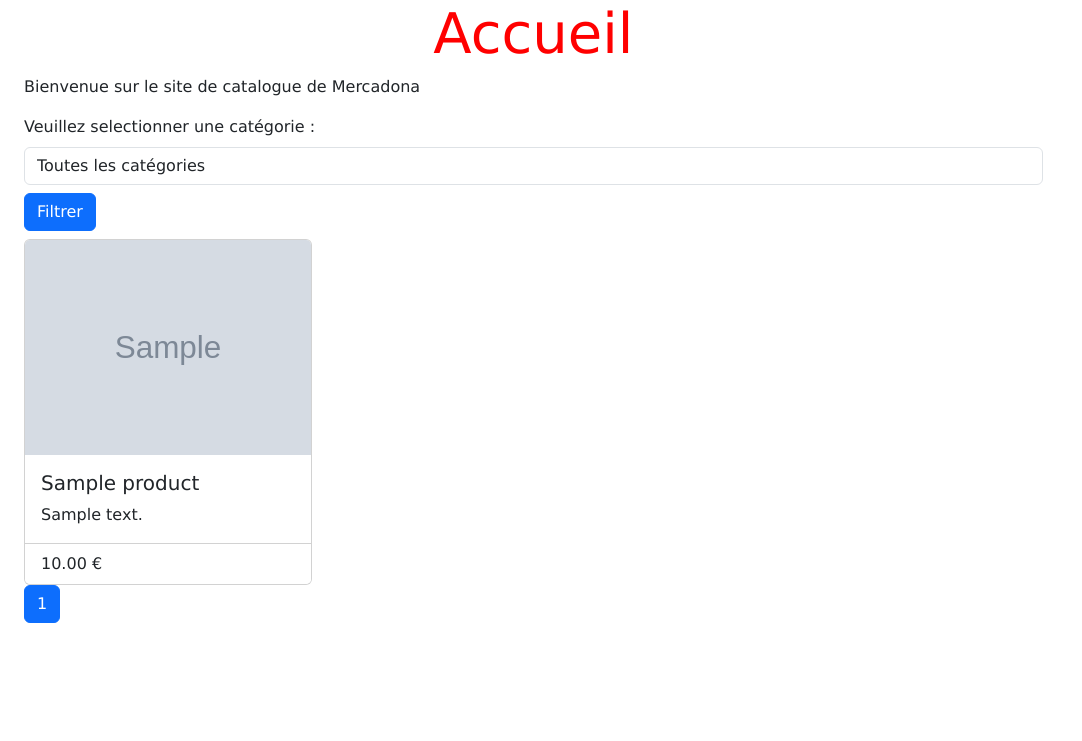
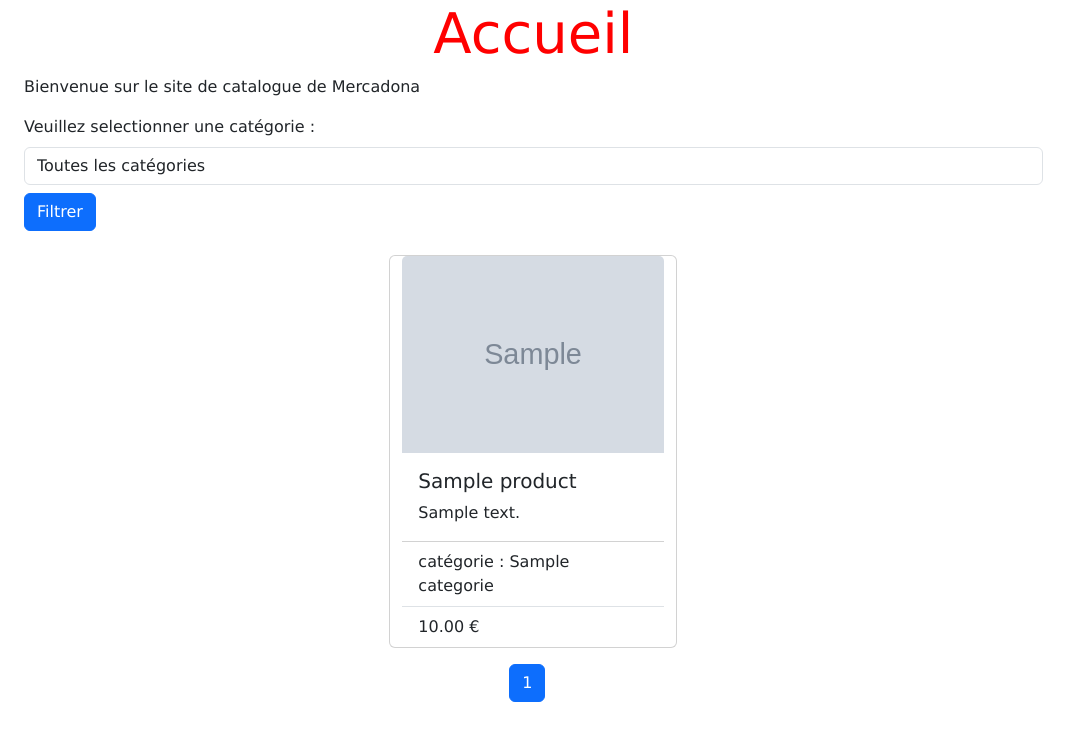
Before and after one commit to TomQuez/projet_mercadona2, a Django app: page /mercadona_app/ in a window 1280 px wide. Shown: the top 741 px of the page, without its empty margins (0-1082 px from the left). Run offline with Django 4.2, Linux system fonts and the light colour scheme; tables that the repository leaves empty hold one stand-in row (values such as "Sample post"); grey boxes marked "Sample" are stand-in pictures.

Commit message:
amélioration de l'affichage des données dans les cards sur index.html

```diff
--- a/mercadona_app/models.py
+++ b/mercadona_app/models.py
@@ -47,7 +47,7 @@ class Product(models.Model):
 
 
 class Promotion(models.Model):
-    id=id=models.UUIDField(primary_key=True,default=uuid.uuid4,help_text="Unique ID for this promotion")
+    id=models.UUIDField(primary_key=True,default=uuid.uuid4,help_text="Unique ID for this promotion")
     product=models.ForeignKey(Product,on_delete=models.CASCADE)
     status=models.BooleanField(default=False)
     start_date=models.DateField()
--- a/mercadona_app/static/css/styles.css
+++ b/mercadona_app/static/css/styles.css
@@ -18,3 +18,7 @@ h1 {
     padding: 0;
     list-style: none;
 }
+
+select .form-control{
+    width: 50%;
+}
--- a/mercadona_app/templates/index.html
+++ b/mercadona_app/templates/index.html
@@ -16,19 +16,22 @@
             <input type="submit" value="Filtrer" class="btn btn-primary mt-2 mb-2">
         </form>
     </div>
-    <div >
+    <div class="row justify-content-center" >
         {% for product in product_list %}
-<div class="card" style="width: 18rem;">
+<div class="card m-auto mt-3" style="width: 18rem;">
     <img class="card-img-top" src="{{product.image.url}}" alt="Card image cap">
     <div class="card-body">
       <h5 class="card-title">{{product.label}}</h5>
       <p class="card-text">{{product.description}}</p>
     </div>
     <ul class="list-group list-group-flush">
+        <li class="list-group-item">catégorie : {{product.category}}</li>
       <li class="list-group-item">{{product.price}} €</li>
+
       {% for promotion in promotion_list %}
       {% if product.label == promotion.product.label and promotion.change_status == True %}
-        <li class="list-group-item">nouveau prix : <span class="promotion">{{promotion.calculate_discounted_price}} €</span></li>
+        <li class="list-group-item">Promotion de {{promotion.discount_percentage}} % sur ce produit, qui est vendu au prix de : <span class="promotion">{{promotion.calculate_discounted_price}} €</span></li>
+        <li class="list-group-item">fin de la promotion : {{promotion.end_date|date:"d M Y"}}</li>
         {% endif %}
         {% endfor %}
 
@@ -38,9 +41,9 @@
   </div>
   {% endfor %}
     </div>
-    <div>
-        <nav aria-label="Page navigation ">
-        <ul class="pagination">
+    <div class="mt-3">
+        <nav aria-label="Page navigation " class="row justify-content-center">
+        <ul class="pagination justify-content-center">
             {% if product_list.has_previous %}
 
             <li class="page-item"><a href="?page={{product_list.previous_page_number}}" class="page-link">page précédente</a></li>
```
